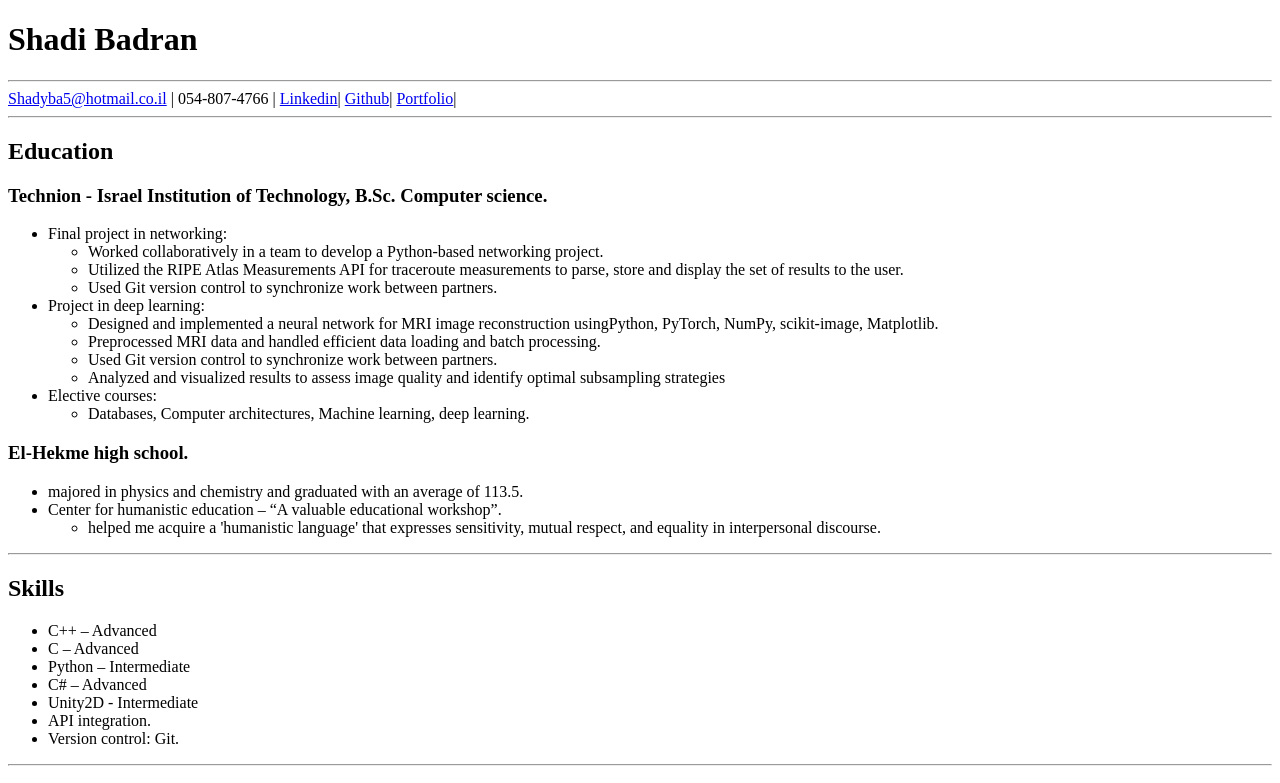
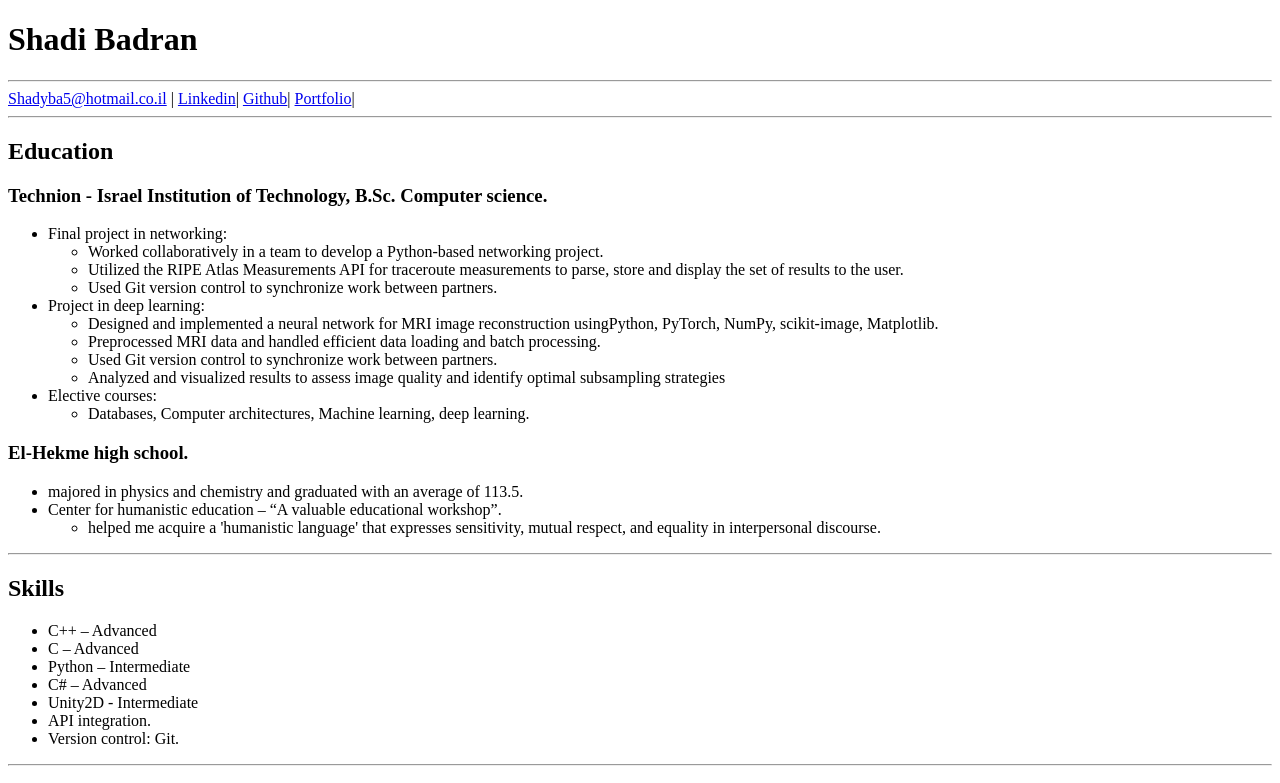
Before and after one commit to shadyba5/onlineResume, a plain HTML site: page index.html in a window 1280 px wide. Shown: the top 783 px of the page. Drawn offline with Linux system fonts and the light colour scheme.

Commit message:
Update index.html

```diff
--- a/index.html
+++ b/index.html
@@ -8,7 +8,7 @@
 <body>
     <h1>Shadi Badran</h1><hr/>
     <a href="mailto:Shadyba5@hotmail.co.il">Shadyba5@hotmail.co.il</a> <a>|</a>
-    <a>054-807-4766</a> <a>|</a>
+
     <a href="https://www.linkedin.com/in/shadibadran/">Linkedin</a><a>|</a>
     <a href="https://github.com/shadyba5">Github</a><a>|</a>
     <a href="https://shadyba5.github.io/html-portfolio/">Portfolio</a><a>|</a>
```
